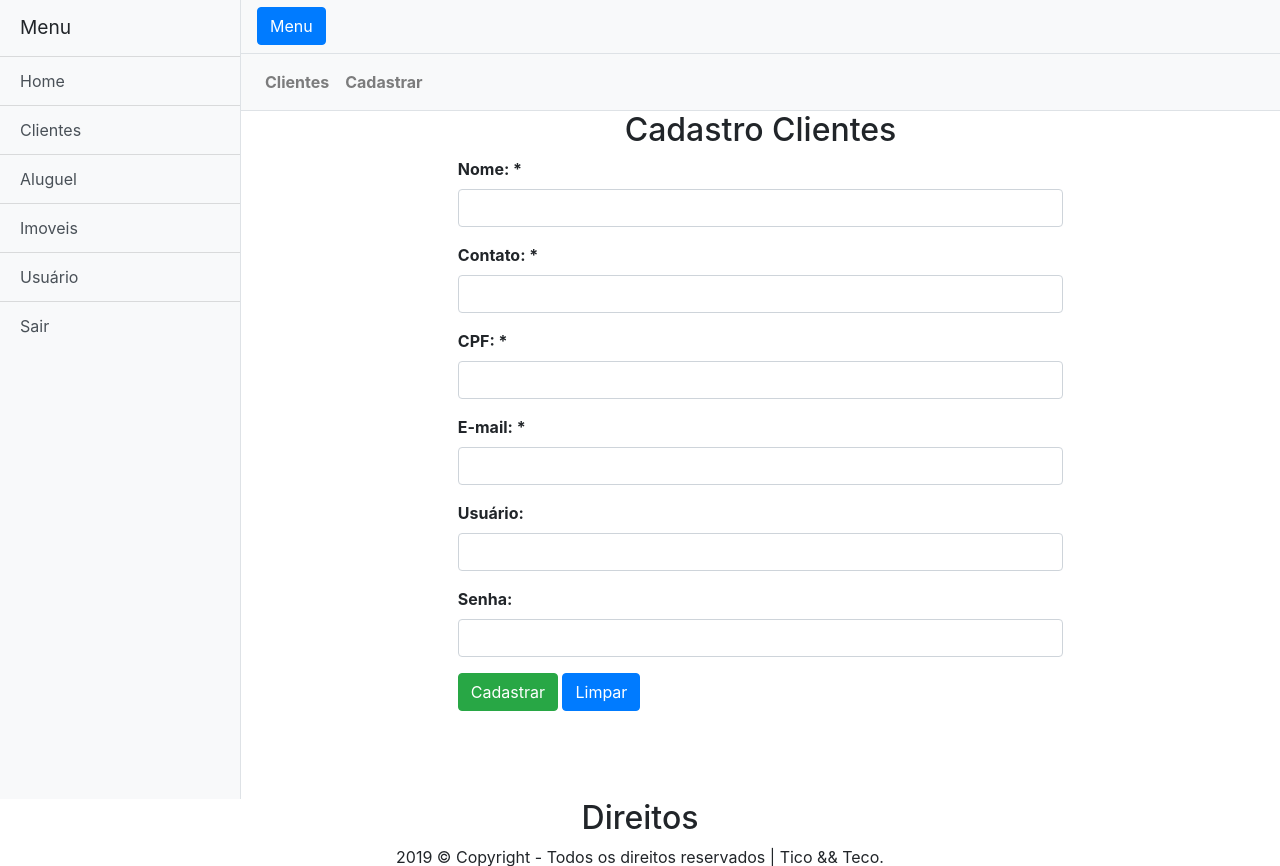
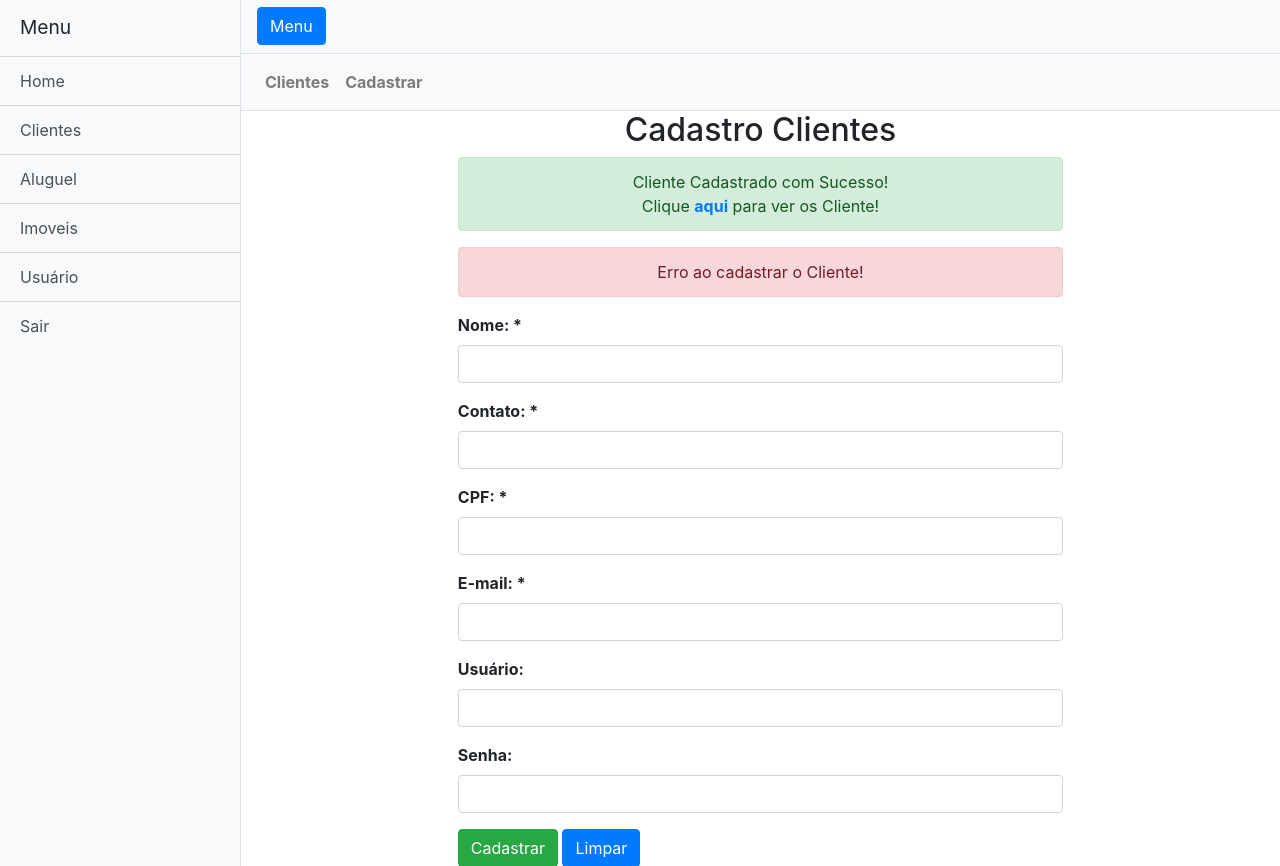
Before and after one commit to KastroWalker/WVK-Imoveis, a PHP site: page /View/vendedor/clientes/cadastra_cliente.php in a window 1280 px wide. Shown: the part 57-923 px from the top of the page. Run offline with PHP 8.4, Linux system fonts and the light colour scheme; the visitor is signed in with stand-in values (Sample User, id 1).

Commit message:
Criando o cadastro do cliente

```diff
--- a/View/vendedor/clientes/cadastra_cliente.php
+++ b/View/vendedor/clientes/cadastra_cliente.php
@@ -1,5 +1,6 @@
 <?php
     include '../menu.php';
+    session_start();
 ?>
 <!DOCTYPE html>
 <html lang="pt-br">
@@ -43,7 +44,26 @@
             <div class="container-fluid">
                 <div id="div_cadastro_clientes">
                     <h2 style="text-align: center;">Cadastro Clientes</h2>
-                    <form method="POST" action="../../../Control/Cliente_Control.php?acao=cadastrar">
+                    <?php
+                        if(isset($_SESSION['cliente_cadastrado'])){
+                            echo "
+                                <div class='alert alert-success text-center'>
+                                    Cliente Cadastrado com Sucesso!<br/>
+                                    Clique <a href='clientes.php'><strong>aqui</strong></a> para ver os Cliente!
+                                </div>
+                            ";
+                        }
+                        unset($_SESSION['cliente_cadastrado']);
+                        if(isset($_SESSION['cliente_nao_cadastrado'])){
+                            echo "
+                                <div class='alert alert-danger text-center'>
+                                    Erro ao cadastrar o Cliente!
+                                </div>
+                            ";
+                        }
+                        unset($_SESSION['cliente_nao_cadastrado']);
+                    ?>
+                    <form method="POST" action="cadastrar_cliente.php?acao=cadastrar">
                         <div class="form-group">
                             <label for="nome">Nome: *</label>
                             <input type="text" name="campo_nome" id="nome" class="form-control">
@@ -62,15 +82,15 @@
                         </div>
                         <div class="form-group">
                             <label for="user">Usuário: </label>
-                            <input type="text" name="campo_ususario" id="user" class="form-control">
+                            <input type="text" name="campo_usuario" id="user" class="form-control">
                         </div>
                         <div class="form-group">
                             <label for="senha">Senha: </label>
-                            <input type="pass" name="campo_senha" id="senha" class="form-control">
+                            <input type="password" name="campo_senha" id="senha" class="form-control">
                         </div>
                         <div class="div_btns">
-                            <button class="btn btn-success">Cadastrar</button>
-                            <button class="btn btn-primary">Limpar</button>
+                            <button type="submit" class="btn btn-success">Cadastrar</button>
+                            <button type="reset" class="btn btn-primary">Limpar</button>
                         </div>
                     </form>
                 </div>
```
Also changed, not shown: Control/Cliente_Control.php (+8 -3 lines), View/vendedor/clientes/cadastrar_cliente.php (added, +23 -0 lines), View/vendedor/clientes/clientes.php (+4 -4 lines).
